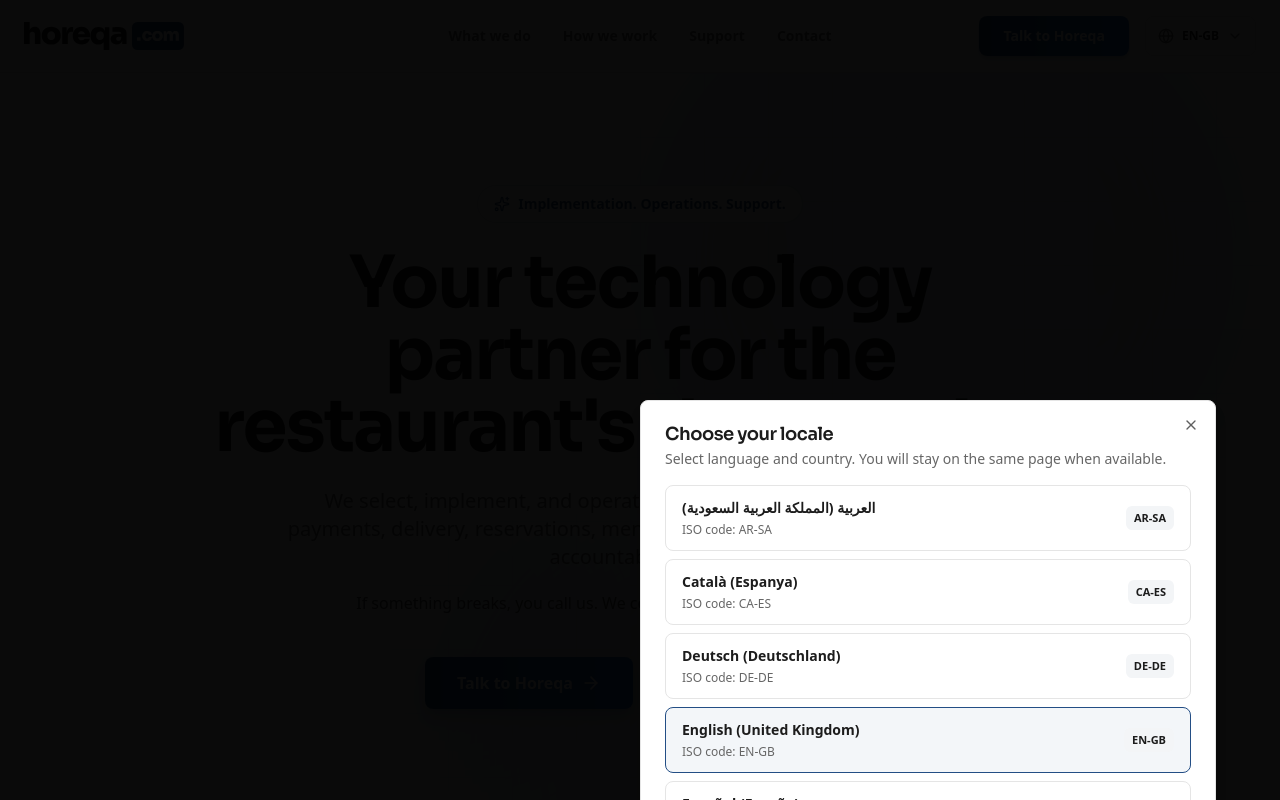
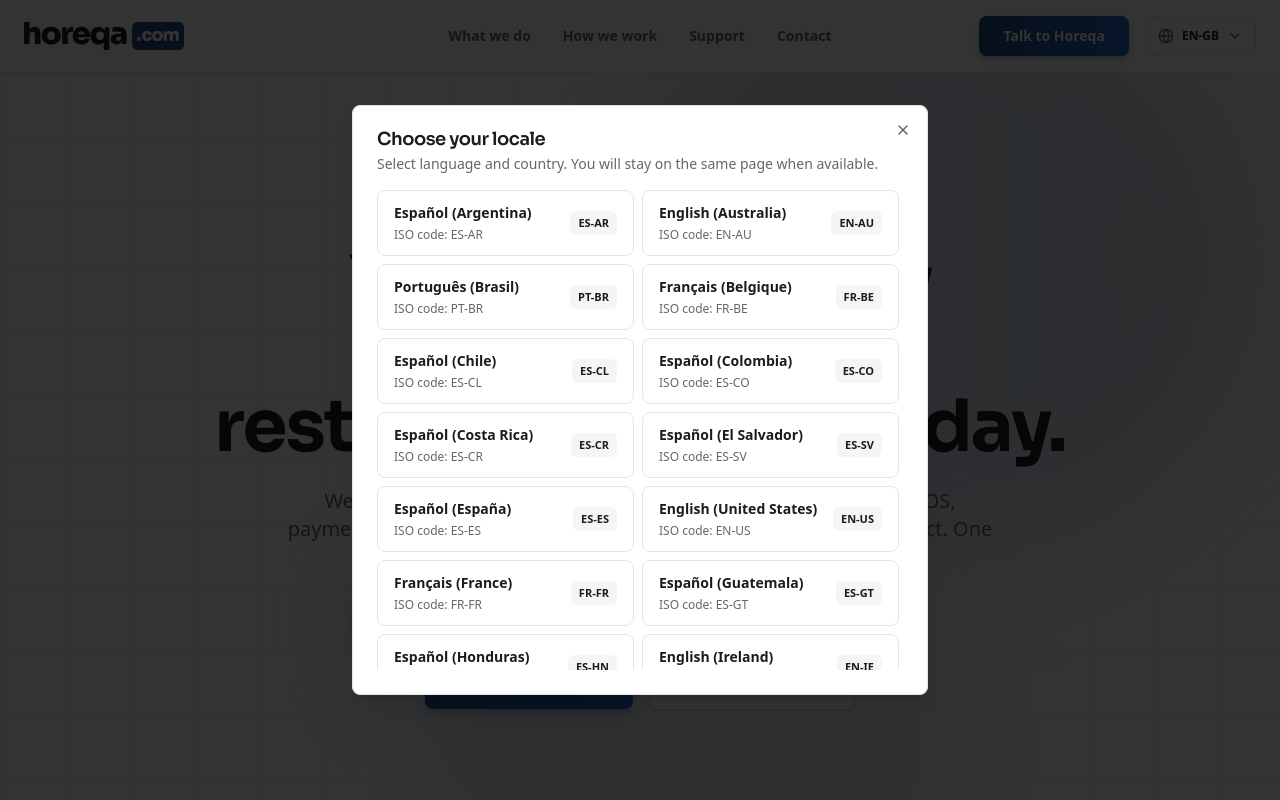
Before and after one commit to mikelobato/horeqa-site, a Next.js app: page /en-gb in a window 1280 px wide. Both pictures are taken after a click on the button "EN-GB". Shown: the top 800 px of the page. Built offline with nearby package versions, Linux system fonts and the light colour scheme.

Commit message:
Fix locale modal centering and expand regional locale coverage

```diff
--- a/app/globals.css
+++ b/app/globals.css
@@ -15,7 +15,7 @@
     @apply bg-white/80 backdrop-blur-xl border border-white/20;
   }
 
-  .animate-in {
+  .animate-fade-in-up {
     animation: fadeInUp 0.6s ease-out forwards;
   }
 
--- a/components/header.tsx
+++ b/components/header.tsx
@@ -84,7 +84,7 @@ export function Header() {
           : "bg-white/80 py-4 backdrop-blur-md"
       }`}
     >
-      <div className="relative mx-auto flex max-w-7xl items-center justify-between px-6">
+      <div className="relative mx-auto flex max-w-7xl items-center justify-between px-6 md:grid md:grid-cols-[1fr_auto_1fr] md:items-center">
         {/* Left: logo */}
         <div className="flex items-center justify-start">
           <a
@@ -103,9 +103,9 @@ export function Header() {
           </a>
         </div>
 
-        {/* Center: desktop menu (true center, independent from right-side width) */}
+        {/* Center: desktop menu */}
         <nav
-          className="absolute left-1/2 hidden -translate-x-1/2 items-center justify-center gap-8 md:flex"
+          className="hidden items-center justify-center gap-8 md:flex"
           aria-label={TRN(
             "nav.aria.main",
             "Main navigation",
@@ -125,6 +125,7 @@ export function Header() {
         </nav>
 
         {/* Right: actions (desktop) / toggle (mobile) */}
+        <Dialog open={localeModalOpen} onOpenChange={setLocaleModalOpen}>
           <div className="flex items-center justify-end">
             <div className="hidden items-center gap-4 md:flex">
               <a
@@ -134,7 +135,6 @@ export function Header() {
                 <span className="relative z-10">{primaryCta.label}</span>
                 <div className="absolute inset-0 bg-gradient-to-r from-accent to-primary opacity-0 transition-opacity group-hover:opacity-100" />
               </a>
-            <Dialog open={localeModalOpen} onOpenChange={setLocaleModalOpen}>
               <DialogTrigger asChild>
                 <Button
                   type="button"
@@ -153,7 +153,38 @@ export function Header() {
                   <ChevronDown className="h-4 w-4 text-muted-foreground" />
                 </Button>
               </DialogTrigger>
-              <DialogContent className="max-w-xl">
+            </div>
+
+            <div className="flex items-center gap-3 md:hidden">
+              <button
+                onClick={() => setMobileOpen(!mobileOpen)}
+                aria-label={
+                  mobileOpen ? TRN("nav.mobile.close", "Close menu") : TRN("nav.mobile.open", "Open menu")
+                }
+                className="rounded-lg p-2 transition-colors hover:bg-primary/10"
+              >
+                {mobileOpen ? <X className="h-5 w-5" /> : <Menu className="h-5 w-5" />}
+              </button>
+
+              <DialogTrigger asChild>
+                <button
+                  type="button"
+                  aria-label={TRN(
+                    "nav.localeSwitcher",
+                    "Change language and country",
+                    null,
+                    "ARIA label for the locale switcher button."
+                  )}
+                  className="flex items-center gap-1 rounded-lg border border-input bg-white px-2.5 py-2 text-xs font-semibold text-foreground transition-all hover:border-primary/50"
+                >
+                  <span className="tabular-nums">{localeCode}</span>
+                  <ChevronDown className="h-4 w-4 text-muted-foreground" />
+                </button>
+              </DialogTrigger>
+            </div>
+          </div>
+
+          <DialogContent className="max-h-[85vh] max-w-xl overflow-hidden">
             <DialogHeader>
               <DialogTitle>
                 {TRN("locale.modal.title", "Choose your locale", null, "Modal title for locale selection.")}
@@ -168,6 +199,7 @@ export function Header() {
               </DialogDescription>
             </DialogHeader>
 
+            <div className="max-h-[60vh] overflow-y-auto pr-1">
               <div className="grid gap-2 sm:grid-cols-2">
                 {SUPPORTED_REGION_LOCALES.map((loc) => {
                   const selected = loc === (locale || "").toLowerCase()
@@ -201,95 +233,15 @@ export function Header() {
                   )
                 })}
               </div>
-              </DialogContent>
-            </Dialog>
-          </div>
-
-          <div className="flex items-center gap-3 md:hidden">
-            <button
-              onClick={() => setMobileOpen(!mobileOpen)}
-              aria-label={
-                mobileOpen ? TRN("nav.mobile.close", "Close menu") : TRN("nav.mobile.open", "Open menu")
-              }
-              className="rounded-lg p-2 transition-colors hover:bg-primary/10"
-            >
-              {mobileOpen ? <X className="h-5 w-5" /> : <Menu className="h-5 w-5" />}
-            </button>
-
-            <Dialog open={localeModalOpen} onOpenChange={setLocaleModalOpen}>
-              <DialogTrigger asChild>
-                <button
-                  type="button"
-                  aria-label={TRN(
-                    "nav.localeSwitcher",
-                    "Change language and country",
-                    null,
-                    "ARIA label for the locale switcher button."
-                  )}
-                  className="flex items-center gap-1 rounded-lg border border-input bg-white px-2.5 py-2 text-xs font-semibold text-foreground transition-all hover:border-primary/50"
-                >
-                  <span className="tabular-nums">{localeCode}</span>
-                  <ChevronDown className="h-4 w-4 text-muted-foreground" />
-                </button>
-              </DialogTrigger>
-              <DialogContent className="max-w-xl">
-                <DialogHeader>
-                  <DialogTitle>
-                    {TRN("locale.modal.title", "Choose your locale", null, "Modal title for locale selection.")}
-                  </DialogTitle>
-                  <DialogDescription>
-                    {TRN(
-                      "locale.modal.subtitle",
-                      "Select language and country. You will stay on the same page when available.",
-                      null,
-                      "Modal subtitle. Keep it short."
-                    )}
-                  </DialogDescription>
-                </DialogHeader>
-
-                <div className="grid gap-2">
-                  {SUPPORTED_REGION_LOCALES.map((loc) => {
-                    const selected = loc === (locale || "").toLowerCase()
-                    return (
-                      <button
-                        key={loc}
-                        type="button"
-                        onClick={() => {
-                          setLocaleModalOpen(false)
-                          handleLocaleChange(loc)
-                        }}
-                        className={`flex items-center justify-between rounded-lg border px-4 py-3 text-left transition-colors ${
-                          selected
-                            ? "border-primary bg-primary/5"
-                            : "border-border bg-white hover:bg-secondary/40"
-                        }`}
-                      >
-                        <div className="min-w-0">
-                          <div className="truncate text-sm font-semibold text-foreground">
-                            {getLocaleLabel(loc)}
-                          </div>
-                          <div className="mt-1 text-xs text-muted-foreground">
-                            {TRN("locale.modal.code", "ISO code", null, "Small label for ISO code.")}:{" "}
-                            <span className="tabular-nums">{loc.toUpperCase()}</span>
-                          </div>
-                        </div>
-                        <span className="ml-3 shrink-0 rounded-md bg-secondary px-2 py-1 text-[11px] font-semibold text-foreground">
-                          {loc.toUpperCase()}
-                        </span>
-                      </button>
-                    )
-                  })}
             </div>
           </DialogContent>
         </Dialog>
-          </div>
-        </div>
       </div>
 
       {/* Mobile nav */}
       {mobileOpen && (
         <nav
-          className="animate-in border-t border-border bg-white/95 px-6 pb-6 pt-4 backdrop-blur-xl md:hidden"
+          className="animate-fade-in-up border-t border-border bg-white/95 px-6 pb-6 pt-4 backdrop-blur-xl md:hidden"
           aria-label={TRN(
             "nav.aria.mobile",
             "Mobile navigation",
--- a/config/site-locales.ts
+++ b/config/site-locales.ts
@@ -14,7 +14,36 @@ export const DEFAULT_LOCALE_BY_LANG: Record<Lang, string> = {
   zh: "zh-cn",
 };
 
-export const SUPPORTED_REGION_LOCALES = Object.values(DEFAULT_LOCALE_BY_LANG);
+export const SUPPORTED_REGION_LOCALES = [
+  "es-ar", // Argentina
+  "en-au", // Australia
+  "pt-br", // Brazil
+  "fr-be", // Belgium
+  "es-cl", // Chile
+  "es-co", // Colombia
+  "es-cr", // Costa Rica
+  "es-sv", // El Salvador
+  "es-es", // Spain
+  "en-us", // United States
+  "fr-fr", // France
+  "es-gt", // Guatemala
+  "es-hn", // Honduras
+  "en-ie", // Ireland
+  "it-it", // Italy
+  "ar-ma", // Morocco
+  "es-mx", // Mexico
+  "es-pe", // Peru
+  "pt-pt", // Portugal
+  "en-gb", // United Kingdom
+  "es-do", // Dominican Republic
+  "ar-tn", // Tunisia
+  "es-ve", // Venezuela
+  // Existing additional supported locales.
+  "ar-sa",
+  "ca-es",
+  "de-de",
+  "zh-cn",
+] as const;
 
 export function isLanguageOnlyLocaleSegment(localeSegment: string): boolean {
   const value = (localeSegment || "").toLowerCase();
--- a/translations/ar.json
+++ b/translations/ar.json
@@ -96,6 +96,9 @@
   "home.operators.p5": "بمجرد أن يصبح النظام فعالاً، نبقى بجانبك. نقدم دعمًا تشغيليًا مستمرًا ونصبح جهة الاتصال التكنولوجية الخاصة بك في الحياة اليومية. اعتمادًا على المشروع والأدوات المعنية، يمكننا أيضًا مركزية إدارة الخدمة والفوترة لتبسيط العمليات بشكل أكبر.",
   "home.operators.p6": "مع Horeqa، لا تحتاج إلى تنسيق مع عدة بائعين أو منصات. لديك شريك واحد يفهم عملك، ويتحمل المسؤولية، ويتأكد من أن التكنولوجيا تعمل.",
   "home.operators.title": "شريك واحد، من البداية إلى النهاية.",
+  "locale.modal.code": "رمز ISO",
+  "locale.modal.subtitle": "اختر اللغة والدولة. ستبقى على نفس الصفحة عند توفرها.",
+  "locale.modal.title": "اختر منطقتك",
   "meta.global.description": "تساعد Horeqa المطاعم ومشغلي قطاع الضيافة على تنفيذ ودمج وتشغيل مجموعة تقنيتهم.",
   "meta.home.description": "استشارات، تنفيذ، ودعم لتقنيات HORECA.",
   "meta.home.title": "شريك التكنولوجيا للضيافة الحديثة",
@@ -111,6 +114,7 @@
   "nav.home": "هوم هوريقا",
   "nav.how": "كيف نعمل",
   "nav.language": "اللغة",
+  "nav.localeSwitcher": "تغيير اللغة والدولة",
   "nav.logoAlt": "شعار Horeqa",
   "nav.mobile.close": "أغلق القائمة",
   "nav.mobile.open": "افتح القائمة",
--- a/translations/ca.json
+++ b/translations/ca.json
@@ -96,6 +96,9 @@
   "home.operators.p5": "Un cop el sistema estigui en marxa, seguim al teu costat. Oferim suport operatiu continu i ens convertim en el teu contacte tecnològic diari. Depenent del projecte i les eines implicades, també podem centralitzar la gestió del servei i la facturació per simplificar encara més les operacions.",
   "home.operators.p6": "Amb Horeqa, no cal que coordinis múltiples proveïdors o plataformes. Tens un únic soci que entén el teu negoci, assumeix responsabilitat i s'assegura que la tecnologia funcioni.",
   "home.operators.title": "Un sol partner, de principi a fi.",
+  "locale.modal.code": "codi ISO",
+  "locale.modal.subtitle": "Selecciona l'idioma i el país. Et quedaràs a la mateixa pàgina quan estigui disponible.",
+  "locale.modal.title": "Tria la teva ubicació",
   "meta.global.description": "Horeqa ajuda als restaurants i operadors de hosteleria a implementar, integrar i operar la seva tecnologia.",
   "meta.home.description": "Consultoria, implementació i suport per a les tecnologies HORECA.",
   "meta.home.title": "Soci tecnològic per a la hosteleria moderna",
@@ -111,6 +114,7 @@
   "nav.home": "Horeqa inici",
   "nav.how": "Com treballem",
   "nav.language": "Idioma",
+  "nav.localeSwitcher": "Canvia l'idioma i el país",
   "nav.logoAlt": "Logotip de Horeqa",
   "nav.mobile.close": "Tanca el menú",
   "nav.mobile.open": "Obre el menú",
--- a/translations/de.json
+++ b/translations/de.json
@@ -96,6 +96,9 @@
   "home.operators.p5": "Sobald das System live ist, stehen wir Ihnen zur Seite. Wir bieten fortlaufende operative Unterstützung und werden Ihr Ansprechpartner für Technologie im Alltag. Je nach Projekt und den verwendeten Tools können wir auch das Servicemanagement und die Abrechnung zentralisieren, um die Abläufe weiter zu vereinfachen.",
   "home.operators.p6": "Mit Horeqa müssen Sie keine mehreren Anbieter oder Plattformen koordinieren. Sie erhalten einen Partner, der Ihr Geschäft versteht, Verantwortung übernimmt und sicherstellt, dass die Technologie funktioniert.",
   "home.operators.title": "Ein einziger Partner, von Anfang bis Ende.",
+  "locale.modal.code": "ISO-Code",
+  "locale.modal.subtitle": "Wählen Sie Sprache und Land aus. Sie bleiben auf derselben Seite, wenn verfügbar.",
+  "locale.modal.title": "Wählen Sie Ihre Locale",
   "meta.global.description": "Horeqa hilft Restaurants und Hostelerie-Betreibern dabei, ihren Technologiestack zu implementieren, zu integrieren und zu betreiben.",
   "meta.home.description": "Beratung, Implementierung und Unterstützung für HORECA-Technologiestacks.",
   "meta.home.title": "Technologiepartner für moderne Gastgewerbe",
@@ -111,6 +114,7 @@
   "nav.home": "Horeqa-Startseite",
   "nav.how": "Wie wir arbeiten",
   "nav.language": "Sprache",
+  "nav.localeSwitcher": "Sprache und Land ändern",
   "nav.logoAlt": "Horeqa-Logo",
   "nav.mobile.close": "Menü schließen",
   "nav.mobile.open": "Menü öffnen",
--- a/translations/en.json
+++ b/translations/en.json
@@ -96,6 +96,9 @@
   "home.operators.p5": "Once the system is live, we remain by your side. We provide ongoing operational support and become your day-to-day technology contact. Depending on the project and tools involved, we can also centralize service management and billing to simplify operations further.",
   "home.operators.p6": "With Horeqa, you do not need to coordinate multiple vendors or platforms. You get one partner that understands your business, assumes responsibility, and makes sure technology works.",
   "home.operators.title": "A single partner, end to end.",
+  "locale.modal.code": "ISO code",
+  "locale.modal.subtitle": "Select language and country. You will stay on the same page when available.",
+  "locale.modal.title": "Choose your locale",
   "meta.global.description": "Horeqa ayuda a los restaurantes y operadores de hostelería a implementar, integrar y operar su pila tecnológica.",
   "meta.home.description": "Consultoría, implementación y soporte para pilas tecnológicas HORECA.",
   "meta.home.title": "Socio tecnológico para la hostelería moderna",
@@ -111,6 +114,7 @@
   "nav.home": "Horeqa home",
   "nav.how": "How we work",
   "nav.language": "Language",
+  "nav.localeSwitcher": "Change language and country",
   "nav.logoAlt": "Horeqa logo",
   "nav.mobile.close": "Close menu",
   "nav.mobile.open": "Open menu",
--- a/translations/es.json
+++ b/translations/es.json
@@ -96,6 +96,9 @@
   "home.operators.p5": "Una vez que el sistema esté en funcionamiento, seguimos a tu lado. Te ofrecemos soporte operativo continuo y nos convertimos en tu contacto tecnológico diario. Dependiendo del proyecto y las herramientas involucradas, también podemos centralizar la gestión de servicios y la facturación para simplificar aún más las operaciones.",
   "home.operators.p6": "Con Horeqa, no necesitas coordinar múltiples proveedores o plataformas. Tienes un socio que entiende tu negocio, asume la responsabilidad y se asegura de que la tecnología funcione.",
   "home.operators.title": "Un solo socio, de principio a fin.",
+  "locale.modal.code": "código ISO",
+  "locale.modal.subtitle": "Selecciona el idioma y el país. Te quedarás en la misma página cuando esté disponible.",
+  "locale.modal.title": "Elige tu idioma",
   "meta.global.description": "Horeqa ayuda a los restaurantes y operadores de hosteleria a implementar, integrar y operar su tecnología.",
   "meta.home.description": "Consultoría, implementación y soporte para pilas tecnológicas HORECA.",
   "meta.home.title": "Socio tecnológico para la hostelería moderna",
@@ -111,6 +114,7 @@
   "nav.home": "Horeqa inicio",
   "nav.how": "Cómo trabajamos",
   "nav.language": "Idioma",
+  "nav.localeSwitcher": "Cambia el idioma y el país",
   "nav.logoAlt": "Horeqa logo",
   "nav.mobile.close": "Cerrar menú",
   "nav.mobile.open": "Abrir menú",
--- a/translations/fr.json
+++ b/translations/fr.json
@@ -96,6 +96,9 @@
   "home.operators.p5": "Une fois le système en service, nous restons à vos côtés. Nous fournissons un support opérationnel continu et devenons votre contact technologique au quotidien. En fonction du projet et des outils impliqués, nous pouvons également centraliser la gestion des services et la facturation pour simplifier encore davantage les opérations.",
   "home.operators.p6": "Avec Horeqa, vous n'avez pas besoin de coordonner plusieurs fournisseurs ou plateformes. Vous avez un partenaire qui comprend votre entreprise, assume la responsabilité et s'assure que la technologie fonctionne.",
   "home.operators.title": "Un seul partenaire, de bout en bout.",
+  "locale.modal.code": "Code ISO",
+  "locale.modal.subtitle": "Sélectionnez la langue et le pays. Vous resterez sur la même page lorsque cela est disponible.",
+  "locale.modal.title": "Choisissez votre locale",
   "meta.global.description": "Horeqa aide les restaurants et les opérateurs de hosteleria à mettre en œuvre, intégrer et faire fonctionner leur pile technologique.",
   "meta.home.description": "Consultation, mise en œuvre et support pour les technologies HORECA.",
   "meta.home.title": "Partenaire technologique pour l'hôtellerie moderne",
@@ -111,6 +114,7 @@
   "nav.home": "Horeqa accueil",
   "nav.how": "Comment nous travaillons",
   "nav.language": "Langue",
+  "nav.localeSwitcher": "Changer de langue et de pays",
   "nav.logoAlt": "Horeqa logo",
   "nav.mobile.close": "Fermer le menu",
   "nav.mobile.open": "Ouvrir le menu",
--- a/translations/it.json
+++ b/translations/it.json
@@ -96,6 +96,9 @@
   "home.operators.p5": "Una volta che il sistema è attivo, rimaniamo al tuo fianco. Ti offriamo supporto operativo continuo e diventiamo il tuo contatto tecnologico quotidiano. A seconda del progetto e degli strumenti coinvolti, possiamo anche centralizzare la gestione dei servizi e la fatturazione per semplificare ulteriormente le operazioni.",
   "home.operators.p6": "Con Horeqa, non devi coordinare più fornitori o piattaforme. Hai un solo partner che comprende il tuo business, si assume la responsabilità e si assicura che la tecnologia funzioni.",
   "home.operators.title": "Un solo partner, dall'inizio alla fine.",
+  "locale.modal.code": "codice ISO",
+  "locale.modal.subtitle": "Seleziona lingua e paese. Rimarrai sulla stessa pagina quando disponibile.",
+  "locale.modal.title": "Scegli la tua lingua",
   "meta.global.description": "Horeqa aiuta i ristoranti e gli operatori della hosteleria a implementare, integrare e gestire il loro stack tecnologico.",
   "meta.home.description": "Consulenza, implementazione e supporto per le tecnologie HORECA.",
   "meta.home.title": "Partner tecnologico per la moderna hosteleria",
@@ -111,6 +114,7 @@
   "nav.home": "Horeqa home",
   "nav.how": "Come lavoriamo",
   "nav.language": "Lingua",
+  "nav.localeSwitcher": "Cambia lingua e paese",
   "nav.logoAlt": "Logo Horeqa",
   "nav.mobile.close": "Chiudi menu",
   "nav.mobile.open": "Apri menu",
--- a/translations/pt.json
+++ b/translations/pt.json
@@ -96,6 +96,9 @@
   "home.operators.p5": "Uma vez que o sistema esteja ativo, nós estamos ao seu lado. Oferecemos suporte operacional contínuo e nos tornamos seu contato tecnológico do dia a dia. Dependendo do projeto e das ferramentas envolvidas, também podemos centralizar a gestão de serviços e a cobrança para simplificar ainda mais as operações.",
   "home.operators.p6": "Com a Horeqa, você não precisa coordenar vários fornecedores ou plataformas. Você tem um parceiro que entende o seu negócio, assume a responsabilidade e garante que a tecnologia funcione.",
   "home.operators.title": "Um único parceiro, do começo ao fim.",
+  "locale.modal.code": "código ISO",
+  "locale.modal.subtitle": "Selecione o idioma e o país. Você vai continuar na mesma página quando disponível.",
+  "locale.modal.title": "Escolha seu local",
   "meta.global.description": "Horeqa ajuda restaurantes e operadores de hosteleria a implementar, integrar e operar sua pilha de tecnologia.",
   "meta.home.description": "Consultoria, implementação e suporte para pilhas de tecnologia HORECA.",
   "meta.home.title": "Parceiro de tecnologia para a hospitalidade moderna",
@@ -111,6 +114,7 @@
   "nav.home": "Horeqa home",
   "nav.how": "Como a gente trabalha",
   "nav.language": "Idioma",
+  "nav.localeSwitcher": "Mudar idioma e país",
   "nav.logoAlt": "Horeqa logo",
   "nav.mobile.close": "Fechar menu",
   "nav.mobile.open": "Abrir menu",
--- a/translations/zh.json
+++ b/translations/zh.json
@@ -96,6 +96,9 @@
   "home.operators.p5": "一旦系统上线，我们将始终陪伴您。我们提供持续的运营支持，并成为您日常的技术联系人。根据项目和所涉及的工具，我们还可以集中服务管理和账单，以进一步简化操作。",
   "home.operators.p6": "通过Horeqa，您无需协调多个供应商或平台。您只需一个了解您业务的合作伙伴，他们会承担责任，并确保技术正常运作。",
   "home.operators.title": "一个单一的合作伙伴，从头到尾。",
+  "locale.modal.code": "ISO 代码",
+  "locale.modal.subtitle": "选择语言和国家。您在可用时将停留在同一页面。",
+  "locale.modal.title": "选择您的地区",
   "meta.global.description": "Horeqa 帮助餐厅和酒店运营商实施、集成和运营他们的技术栈。",
   "meta.home.description": "HORECA技术栈的咨询、实施和支持。",
   "meta.home.title": "现代酒店业的技术合作伙伴",
@@ -111,6 +114,7 @@
   "nav.home": "Horeqa 首页",
   "nav.how": "我们如何工作",
   "nav.language": "语言",
+  "nav.localeSwitcher": "更改语言和国家",
   "nav.logoAlt": "Horeqa logo",
   "nav.mobile.close": "关闭菜单",
   "nav.mobile.open": "打开菜单",
```
Lines whose indentation alone changed are shown as unchanged.
